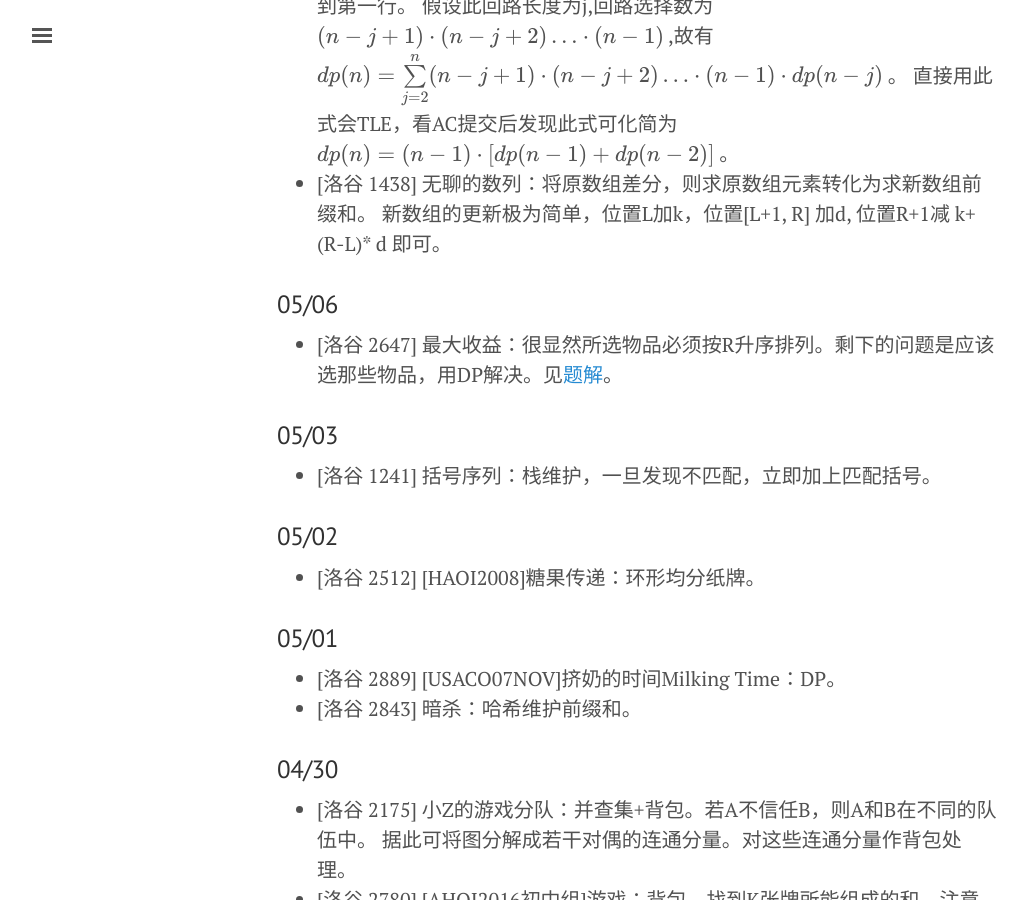
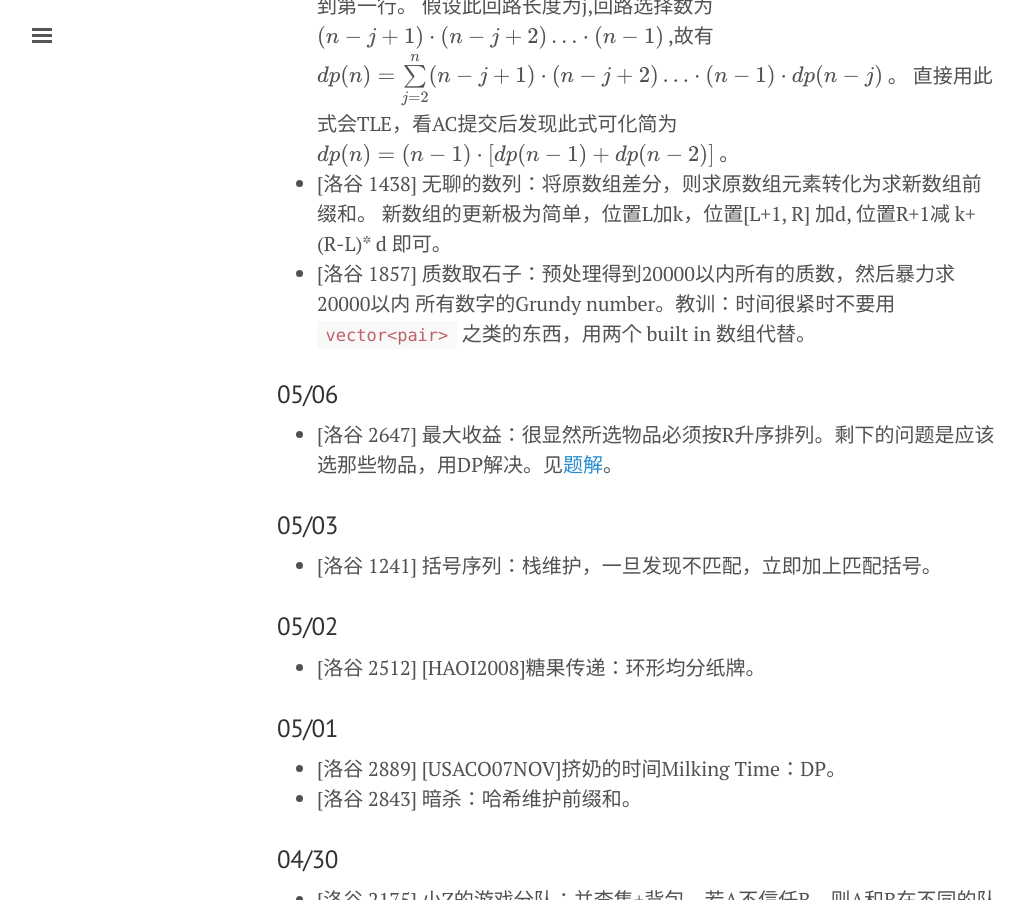
Before and after one commit to atubo/online-judge, a Jekyll site: the page built from docs/journal.md, in a window 1280 px wide and 900 px high, scrolled down 403 px. Shown: the whole window, without its empty margins (3-1029 px from the left). Built offline with Jekyll 4.4.1, drawn with Linux system fonts in a browser that asks for light colours; formulas are drawn with MathJax 3.

Commit message:
[Luogu 1857] 质数取石子

```diff
--- a/docs/journal.md
+++ b/docs/journal.md
@@ -16,6 +16,9 @@ $dp(n) = \sum\limits_{j=2}^{n}(n-j+1)\cdot(n-j+2)...\cdot(n-1)\cdot dp(n-j)$ 。
 $dp(n) = (n-1) \cdot [dp(n-1) + dp(n-2)]$ 。
 * [洛谷 1438] 无聊的数列：将原数组差分，则求原数组元素转化为求新数组前缀和。
 新数组的更新极为简单，位置L加k，位置[L+1, R] 加d, 位置R+1减 k+(R-L)* d 即可。
+* [洛谷 1857] 质数取石子：预处理得到20000以内所有的质数，然后暴力求20000以内
+所有数字的Grundy number。教训：时间很紧时不要用`vector<pair>` 之类的东西，用两个
+built in 数组代替。
 
 
 ### 05/06
```
Also changed, not shown: 1 other file.
